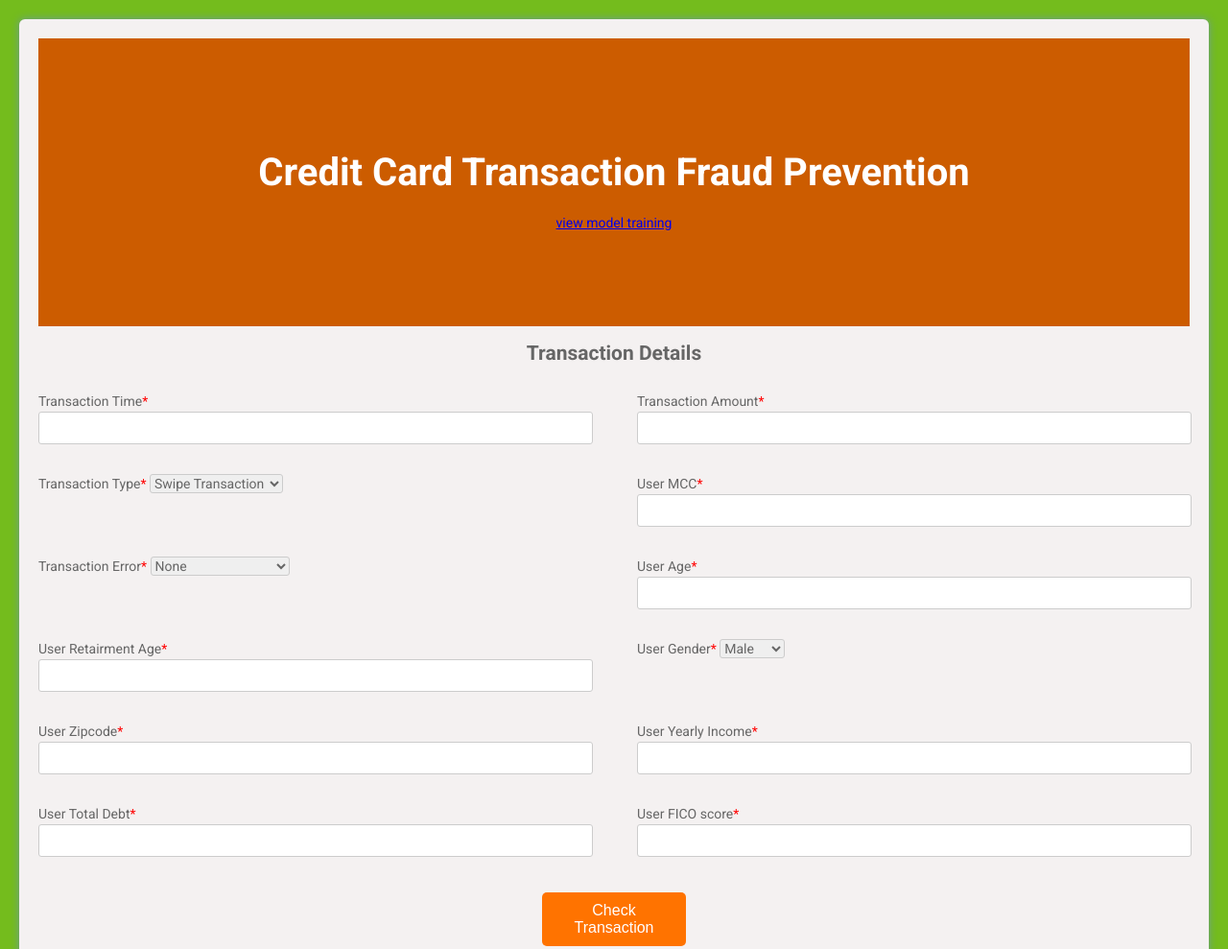
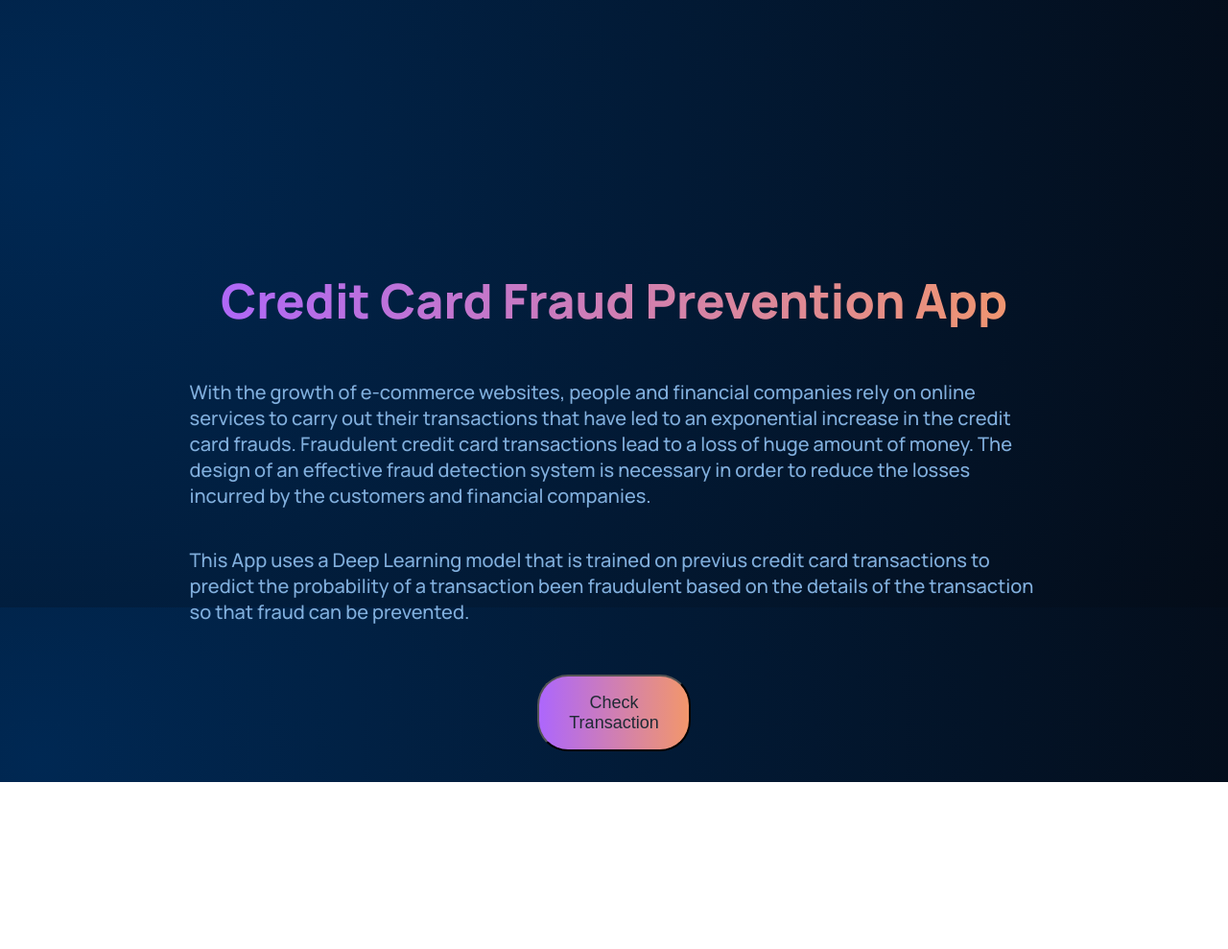
Before and after one commit to khalifaumar308/credit-card-fraud-frontend, a plain HTML site: page index.html in a window 1280 px wide. Shown: the top 989 px of the page at 96% size. After the commit the page ends 815 px from the top, so only its background shows below. Drawn offline with Linux system fonts and the light colour scheme.

Commit message:
Feat: add home page

```diff
--- /dev/null
+++ b/index.css
@@ -0,0 +1,74 @@
+@import url('https://fonts.googleapis.com/css2?family=Manrope:wght@200;300;400;500;600;700;800&display=swap');
+
+:body {
+  --font-family: 'Manrope', sans-serif;
+
+  --gradient-text: linear-gradient(89.97deg, #AE67FA 1.84%, #F49867 102.67%);
+  --gradient-bar: linear-gradient(103.22deg, #AE67FA -13.86%, #F49867 99.55%);
+
+  --color-bg: #040C18;
+  --color-footer : #031B34;
+  --color-blog: #042c54;
+  --color-text: #81AFDD;
+  --color-subtext: #FF8A71;
+}
+
+
+body {
+    background:-moz-radial-gradient(circle at 3% 25%, rgba(0, 40, 83, 1) 0%, rgba(4, 12, 24, 1) 100%);
+
+    /* safari 5.1+,chrome 10+ */
+    background:-webkit-radial-gradient(circle at 3% 25%, rgba(0, 40, 83, 1) 0%, rgba(4, 12, 24, 1) 100%);
+
+    /* opera 11.10+ */
+    background:-o-radial-gradient(circle at 3% 25%, rgba(0, 40, 83, 1) 0%, rgba(4, 12, 24, 1) 100%);
+
+    /* ie 10+ */
+    background:-ms-radial-gradient(circle at 3% 25%, rgba(0, 40, 83, 1) 0%, rgba(4, 12, 24, 1) 100%);
+
+    /* global 92%+ browsers support */
+    background:radial-gradient(circle at 3% 25%, rgba(0, 40, 83, 1) 0%, rgba(4, 12, 24, 1) 100%);
+    font-family: 'Manrope', sans-serif;
+}
+
+.container {
+    display: flex;
+    flex-direction: column;
+    justify-content: center;
+    align-items: center;
+    width: 70%;
+    margin-top: 20%;
+    margin-left: 15%;
+    margin-bottom: -15%;
+}
+
+.container h1 {
+    width: 100%;
+    font-size: 50px;
+    line-height: 55px;
+    background: linear-gradient(89.97deg, #AE67FA 1.84%, #F49867 102.67%);
+    background-clip: text;
+    -webkit-background-clip: text;
+    -webkit-text-fill-color: rgba(0,0,0,0);
+    font-weight: 800;
+    text-align: center;
+
+}
+
+.container p {
+    font-size: 20px;
+    color: #81AFDD;
+    text-justify: distribute;
+    font-weight: 500;
+}
+
+.container button {
+    background: linear-gradient(89.97deg, #AE67FA 1.84%, #F49867 102.67%);
+    width: 10rem;
+    height: 5rem;
+    cursor: pointer;
+    border-radius: 2rem;
+    margin: 2rem;
+    font-size: large;
+    color: #1f2a34;
+}
--- a/index.html
+++ b/index.html
@@ -5,26 +5,24 @@
     <meta http-equiv="Content-Security-Policy" content="upgrade-insecure-requests">
     <link href="https://fonts.googleapis.com/css?family=Roboto:300,400,500,700" rel="stylesheet">
     <link rel="stylesheet" href="https://use.fontawesome.com/releases/v5.5.0/css/all.css" integrity="sha384-B4dIYHKNBt8Bc12p+WXckhzcICo0wtJAoU8YZTY5qE0Id1GSseTk6S+L3BlXeVIU" crossorigin="anonymous">
-    <link rel="stylesheet" href="style.css">
+    <link rel="stylesheet" href="index.css">
   </head>
   <body>
-    <div class="testbox">
-      <div id="form">
-        <div class="banner">
-            <h1>Credit Card Transaction Fraud Prevention</h1>
-            <a id="training" href="model_train.html">view model training</a>
-        </div>
-        <div id="head"><h2>Transaction Details</h2></div>
-        <div class="colums">
-        </div>
-        <div id="prob">
-            <h2 id="prb-tag"> </h2>
-        </div>
-        <div class="btn-block">
-        <button type="submit" id="submit" href="/frontend/test.html">Check Transaction</button>
-        </div>
-      </div>
+    <div class="container">
+      <h1>Credit Card Fraud Prevention App</h1>
+      <p class="first-parag">
+        With the growth of e-commerce websites, people and financial companies rely on online services
+        to carry out their transactions that have led to an exponential increase in the credit card frauds.
+        Fraudulent credit card transactions lead to a loss of huge amount of money. The design of an
+        effective fraud detection system is necessary in order to reduce the losses incurred by the
+        customers and financial companies.
+      </p>
+      <p class="second-parag">
+        This App uses a Deep Learning model that is trained on previus credit card transactions to
+        predict the probability of a transaction been fraudulent based on the details of
+        the transaction so that fraud can be prevented.
+      </p>
+      <button onclick= "window.location.href='/form.html';">Check Transaction</button>
     </div>
-    <script src="index.js"></script>
   </body>
 </html>
--- a/style.css
+++ b/style.css
@@ -107,7 +107,7 @@ textarea {
 }
 .week {
     display:flex;
-    justfiy-content:space-between;
+    justify-content:space-between;
 }
 .colums {
     display:flex;
```
Also changed, not shown: form.html (added, +30 -0 lines).
